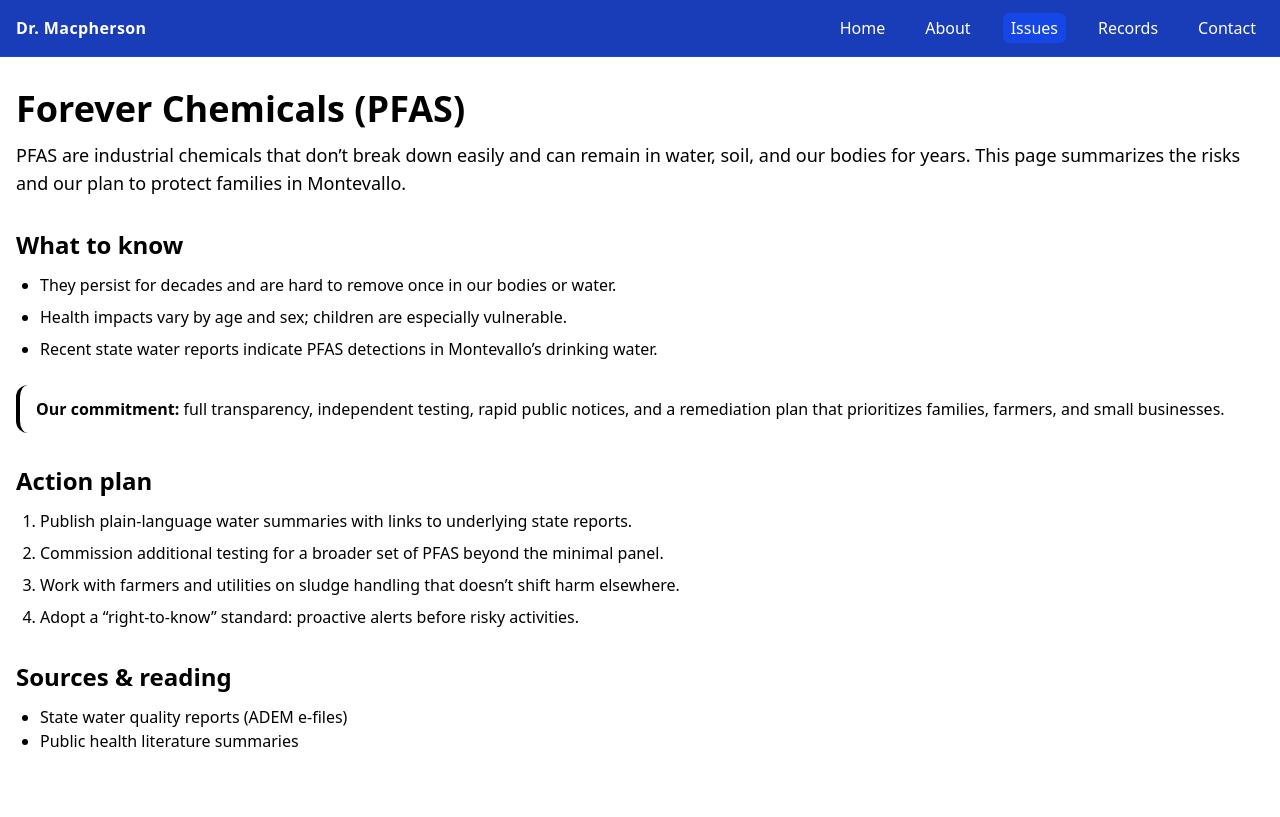
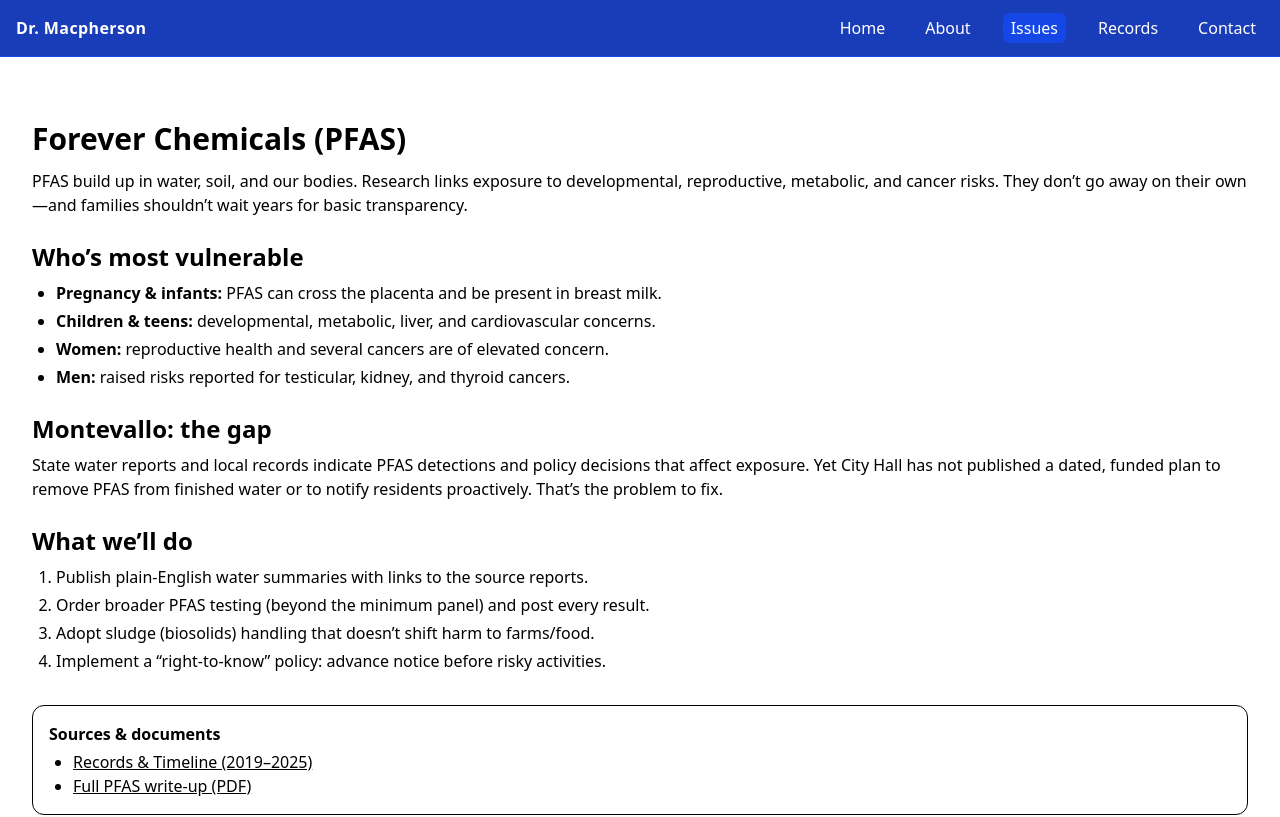
Before and after one commit to PufyBee/grandfatherscampaign, a Next.js app: page /issues/forever-chemicals in a window 1280 px wide. Shown: the top 817 px of the page. Built offline with nearby package versions, Linux system fonts and the light colour scheme.

Commit message:
New information added

```diff
--- a/app/issues/forever-chemicals/page.js
+++ b/app/issues/forever-chemicals/page.js
@@ -1,43 +1,51 @@
 export const metadata = { title: "Forever Chemicals (PFAS) — Montevallo" };
 
-function Callout({ children }) {
-  return <div className="rounded-xl border-l-4 pl-4 py-3 my-6">{children}</div>;
+function Attribution() {
+  return <p className="mt-10 text-sm opacity-75">Prepared by <strong>Dr. Rod Macpherson</strong>.</p>;
 }
 
 export default function PFASPage() {
   return (
-    <>
-      <h1 className="text-4xl font-bold mb-3">Forever Chemicals (PFAS)</h1>
-      <p className="text-lg mb-6">
-        PFAS are industrial chemicals that don’t break down easily and can remain in water, soil,
-        and our bodies for years. This page summarizes the risks and our plan to protect families in Montevallo.
+    <main className="container mx-auto px-4 py-8">
+      <h1 className="text-3xl font-bold mb-3">Forever Chemicals (PFAS)</h1>
+      <p className="mb-4">
+        PFAS build up in water, soil, and our bodies. Research links exposure to developmental,
+        reproductive, metabolic, and cancer risks. They don’t go away on their own—and families
+        shouldn’t wait years for basic transparency.
       </p>
 
-      <h2 className="text-2xl font-semibold mt-8 mb-3">What to know</h2>
-      <ul className="list-disc ml-6 space-y-2">
-        <li>They persist for decades and are hard to remove once in our bodies or water.</li>
-        <li>Health impacts vary by age and sex; children are especially vulnerable.</li>
-        <li>Recent state water reports indicate PFAS detections in Montevallo’s drinking water.</li>
+      <h2 className="text-2xl font-semibold mt-6 mb-2">Who’s most vulnerable</h2>
+      <ul className="list-disc ml-6 space-y-1">
+        <li><strong>Pregnancy & infants:</strong> PFAS can cross the placenta and be present in breast milk.</li>
+        <li><strong>Children & teens:</strong> developmental, metabolic, liver, and cardiovascular concerns.</li>
+        <li><strong>Women:</strong> reproductive health and several cancers are of elevated concern.</li>
+        <li><strong>Men:</strong> raised risks reported for testicular, kidney, and thyroid cancers.</li>
       </ul>
 
-      <Callout>
-        <strong>Our commitment:</strong> full transparency, independent testing, rapid public notices,
-        and a remediation plan that prioritizes families, farmers, and small businesses.
-      </Callout>
+      <h2 className="text-2xl font-semibold mt-6 mb-2">Montevallo: the gap</h2>
+      <p className="mb-3">
+        State water reports and local records indicate PFAS detections and policy decisions
+        that affect exposure. Yet City Hall has not published a dated, funded plan to remove PFAS
+        from finished water or to notify residents proactively. That’s the problem to fix.
+      </p>
 
-      <h2 className="text-2xl font-semibold mt-8 mb-3">Action plan</h2>
-      <ol className="list-decimal ml-6 space-y-2">
-        <li>Publish plain-language water summaries with links to underlying state reports.</li>
-        <li>Commission additional testing for a broader set of PFAS beyond the minimal panel.</li>
-        <li>Work with farmers and utilities on sludge handling that doesn’t shift harm elsewhere.</li>
-        <li>Adopt a “right-to-know” standard: proactive alerts before risky activities.</li>
+      <h2 className="text-2xl font-semibold mt-6 mb-2">What we’ll do</h2>
+      <ol className="list-decimal ml-6 space-y-1">
+        <li>Publish plain-English water summaries with links to the source reports.</li>
+        <li>Order broader PFAS testing (beyond the minimum panel) and post every result.</li>
+        <li>Adopt sludge (biosolids) handling that doesn’t shift harm to farms/food.</li>
+        <li>Implement a “right-to-know” policy: advance notice before risky activities.</li>
       </ol>
 
-      <h2 className="text-2xl font-semibold mt-8 mb-3">Sources & reading</h2>
-      <ul className="list-disc ml-6">
-        <li>State water quality reports (ADEM e-files)</li>
-        <li>Public health literature summaries</li>
-      </ul>
-    </>
+      <div className="mt-8 rounded-xl border p-4">
+        <h3 className="font-semibold mb-1">Sources & documents</h3>
+        <ul className="list-disc ml-6">
+          <li><a className="underline" href="/records">Records & Timeline (2019–2025)</a></li>
+          <li><a className="underline" href="/docs/Forever-Chemicals.pdf">Full PFAS write-up (PDF)</a></li>
+        </ul>
+      </div>
+
+      <Attribution />
+    </main>
   );
 }
--- a/app/page.js
+++ b/app/page.js
@@ -1,9 +1,28 @@
-// app/page.js
-export default function HomePage() {
+export const metadata = { title: "Clean Water. Clear Answers." };
+
+export default function Page() {
   return (
-    <>
-      <h1 className="text-4xl font-bold mb-4">[Campaign Slogan Here]</h1>
-      <p>Welcome to Rod Macpherson’s campaign for clean water in Montevallo.</p>
-    </>
-  )
+    <main className="container mx-auto px-4 py-8">
+      <h1 className="text-4xl font-bold mb-3">Clean Water. Clear Answers.</h1>
+      <p className="text-lg mb-6">
+        Montevallo families deserve drinking water that’s safe—and accountability when it isn’t.
+        This site documents what “forever chemicals” (PFAS) mean for our town and what City Hall
+        has—and hasn’t—done. Then it lays out the fixes.
+      </p>
+
+      <div className="grid gap-4 sm:grid-cols-2">
+        <a href="/issues/forever-chemicals" className="rounded-xl border p-4 hover:shadow">
+          <h2 className="text-xl font-semibold">PFAS: What & Why It Matters</h2>
+          <p>Who’s most at risk, proof from records, and a plan that actually removes PFAS.</p>
+        </a>
+        <a href="/records" className="rounded-xl border p-4 hover:shadow">
+          <h2 className="text-xl font-semibold">Records & Timeline</h2>
+          <p>Promises vs. outcomes (2019–2025), notices missed, sludge decisions, and more.</p>
+        </a>
+      </div>
+
+      {/* Optional newsletter (set enabled to true to show) */}
+      {/* <Newsletter enabled /> */}
+    </main>
+  );
 }
--- a/app/records/nix-2019-and-admin/page.js
+++ b/app/records/nix-2019-and-admin/page.js
@@ -1,14 +1,28 @@
-export default function RecordsCampaignAdmin() {
+export const metadata = { title: "Records & Timeline (2019–2025)" };
+
+export default function RecordsPage() {
   return (
-    <>
-      <h1 className="text-3xl font-bold mb-4">Campaign Promises & Administration</h1>
-      <p className="mb-4">A summary comparing 2019 campaign statements with subsequent actions.</p>
-      <ul className="list-disc ml-6 space-y-2">
-        <li>Transparency & forensic audit (cost and scope dispute)</li>
-        <li>PFAS in water reports and notice standards</li>
-        <li>Hotel contract, zoning, demolition, and stormwater decisions</li>
+    <main className="container mx-auto px-4 py-8">
+      <h1 className="text-3xl font-bold mb-3">Records & Timeline (2019–2025)</h1>
+      <p className="mb-6">
+        This section summarizes the documents provided by Dr. Rod Macpherson: campaign statements,
+        financial oversight questions, notices around demolition and construction, PFAS mentions in
+        reports, sludge pathways, zoning and flooding concerns.
+      </p>
+
+      <ul className="list-disc ml-6 space-y-1">
+        <li><a className="underline" href="/docs/Nix-2019-Campaign-and-2020-2025-Administration.pdf">Campaign vs. Administration (PDF)</a></li>
+        <li><a className="underline" href="/docs/Background-Experiences-Mayor-2020-2025.pdf">Background & Events (PDF)</a></li>
       </ul>
-      <p className="mt-6 text-sm opacity-80">All statements reflect the author’s views; underlying public records will be linked.</p>
-    </>
+
+      <div className="mt-6 rounded-xl border px-4 py-3">
+        <h2 className="text-xl font-semibold mb-2">Why hasn’t City Hall removed PFAS?</h2>
+        <p className="mb-2">
+          That’s the central question these records raise. The documents point to detections in reports and
+          decisions with public-notice implications. Our position: residents deserve a clear plan with dates,
+          costs, and monthly progress updates—plus independent testing and a transparent sludge policy.
+        </p>
+      </div>
+    </main>
   );
 }
--- /dev/null
+++ b/app/records/page.js
@@ -0,0 +1,32 @@
+export const metadata = { title: "Records & Timeline (2019–2025)" };
+
+function Attribution() {
+  return <p className="mt-10 text-sm opacity-75">Prepared by <strong>Dr. Rod Macpherson</strong>.</p>;
+}
+
+export default function RecordsPage() {
+  return (
+    <main className="container mx-auto px-4 py-8">
+      <h1 className="text-3xl font-bold mb-3">Records & Timeline (2019–2025)</h1>
+      <p className="mb-6">
+        A documented comparison of campaign promises and what followed: PFAS mentions in reports,
+        demolition/notice practices, sludge decisions, zoning, runoff/flooding, and more.
+      </p>
+
+      <div className="rounded-xl border px-4 py-3 mb-6">
+        <h2 className="text-xl font-semibold mb-2">Core accountability question</h2>
+        <p>
+          Why hasn’t City Hall delivered a dated, funded plan to remove PFAS from finished water,
+          when other Alabama systems have already moved to treatment or pilots?
+        </p>
+      </div>
+
+      <ul className="list-disc ml-6 space-y-1">
+        <li><a className="underline" href="/docs/Nix-2019-Campaign-and-2020-2025-Administration.pdf">Campaign vs. Administration (PDF)</a></li>
+        <li><a className="underline" href="/docs/Background-Experiences-Mayor-2020-2025.pdf">Background & Events (PDF)</a></li>
+      </ul>
+
+      <Attribution />
+    </main>
+  );
+}
--- /dev/null
+++ b/components/AlabamaPFASActions.js
@@ -0,0 +1,60 @@
+// app/components/AlabamaPFASActions.js
+export default function AlabamaPFASActions() {
+  const rows = [
+    {
+      system: "West Morgan–East Lawrence WSA (Decatur area)",
+      action: "Installed GAC in 2016; later settlements to fund filtration upgrades.",
+      source: "https://adem.alabama.gov/water/and-polyfluoroalkyl-substances-pfas-drinking-water",
+    },
+    {
+      system: "City of Irondale",
+      action: "Purchasing carbon contactors; PFAS removal via GAC project in state plan.",
+      source: "https://adem.alabama.gov/sites/default/files/2025-07/2024%20DWSRF%20BIL%20EC%20Intended%20Use%20Plan.pdf",
+    },
+    {
+      system: "City of Florence",
+      action: "PFAS treatment pilot testing in state plan.",
+      source: "https://adem.alabama.gov/sites/default/files/2025-07/2024%20DWSRF%20BIL%20EC%20Intended%20Use%20Plan.pdf",
+    },
+    {
+      system: "Guin Water Treatment Facility",
+      action: "Full-scale GAC installation; PFAS non-detect for 14+ months (engineering report).",
+      source: "https://krebseng.com/wp-content/uploads/2023/12/PFAS-Flyer.pdf",
+    },
+    {
+      system: "Birmingham Water Works",
+      action: "Monthly PFAS sampling program; committed to meeting EPA PFAS rule.",
+      source: "https://www.bwwb.org/node/430",
+    },
+  ];
+  return (
+    <div className="mt-8">
+      <h3 className="text-xl font-semibold mb-2">Examples: Alabama systems taking PFAS action</h3>
+      <div className="overflow-x-auto">
+        <table className="w-full text-sm border">
+          <thead className="bg-gray-50">
+            <tr>
+              <th className="p-2 text-left border">System/City</th>
+              <th className="p-2 text-left border">What they did</th>
+              <th className="p-2 text-left border">Source</th>
+            </tr>
+          </thead>
+          <tbody>
+            {rows.map((r) => (
+              <tr key={r.system} className="align-top">
+                <td className="p-2 border">{r.system}</td>
+                <td className="p-2 border">{r.action}</td>
+                <td className="p-2 border">
+                  <a className="underline break-words" href={r.source} target="_blank" rel="noreferrer">Link</a>
+                </td>
+              </tr>
+            ))}
+          </tbody>
+        </table>
+      </div>
+      <p className="text-xs opacity-75 mt-2">
+        Note: actions are by utilities/cities; phrased conservatively to match the cited sources.
+      </p>
+    </div>
+  );
+}
```
